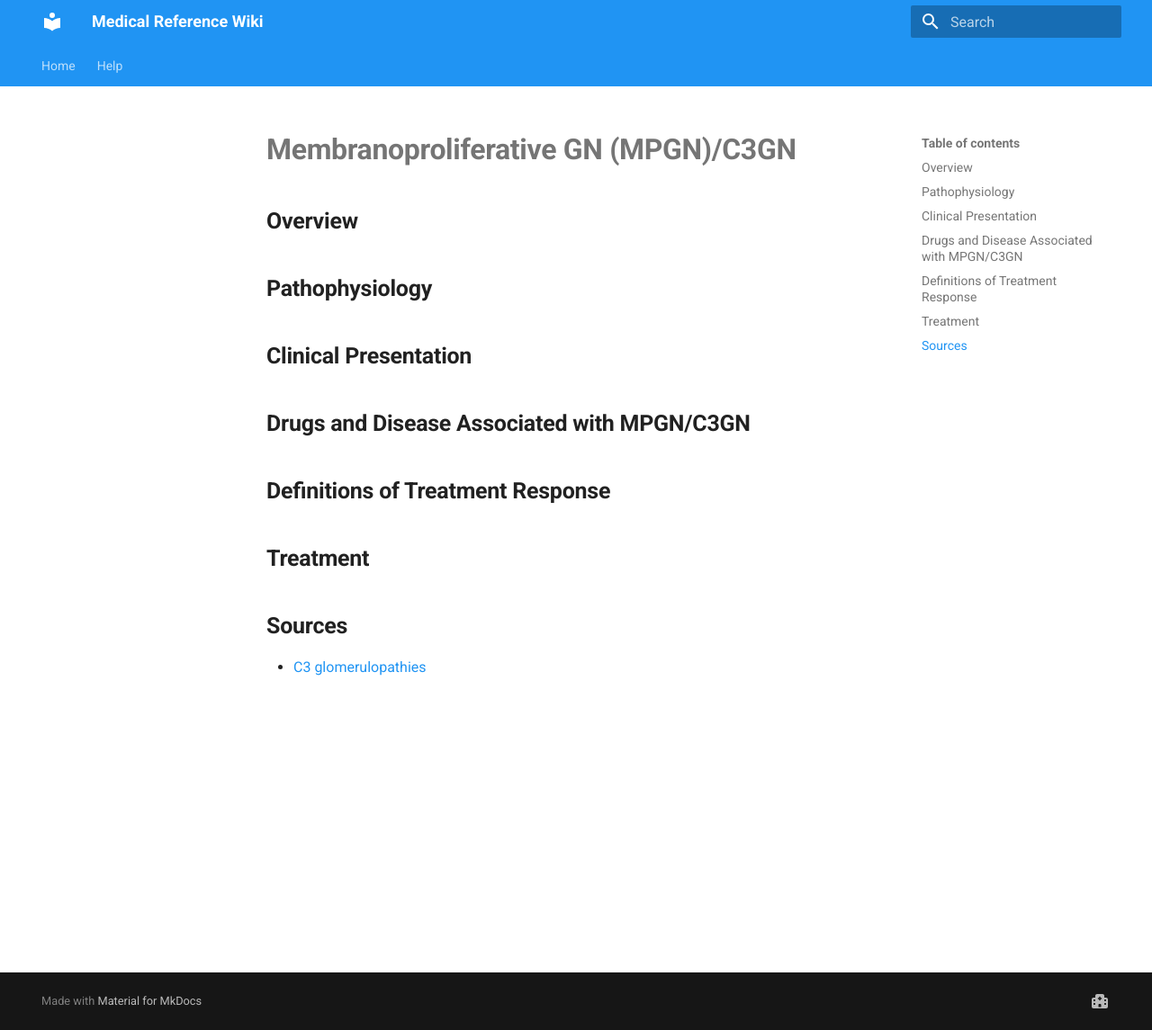
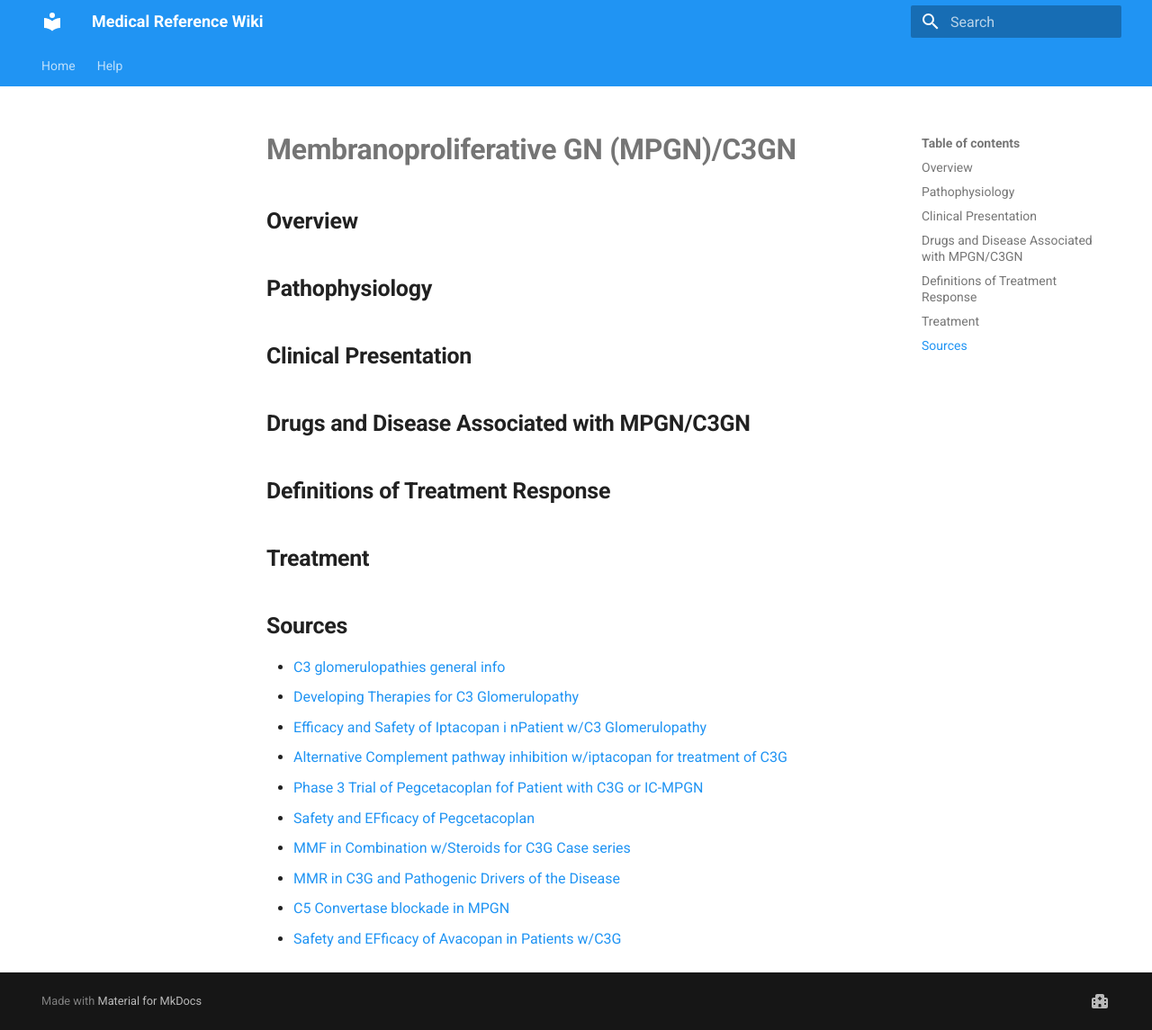
Before and after one commit to TTUNEPH2025/GN, an MkDocs documentation site: the page built from docs/MPGN-C3GN.md, in a window 1280 px wide and 1145 px high. Shown: the whole window at 90% size. Built offline with MkDocs 1.6.1 and Material for MkDocs 9.7.7, drawn with Linux system fonts in a browser that asks for light colours.

Commit message:
Update MPGN-C3GN.md

```diff
--- a/docs/MPGN-C3GN.md
+++ b/docs/MPGN-C3GN.md
@@ -6,4 +6,13 @@
 ## **Definitions of Treatment Response**
 ## **Treatment**
 ## **Sources**
- * [C3 glomerulopathies](https://pmc.ncbi.nlm.nih.gov/articles/PMC10704907/)
+ * [C3 glomerulopathies general info](https://pmc.ncbi.nlm.nih.gov/articles/PMC10704907/)
+ * [Developing Therapies for C3 Glomerulopathy](https://khi.asn-online.org/uploads/developing_therapies_for_c3_glomerulopathy__report.18.pdf)
+ * [Efficacy and Safety of Iptacopan i nPatient w/C3 Glomerulopathy](https://www.sciencedirect.com/science/article/pii/S2468024924023222)
+ * [Alternative Complement pathway inhibition w/iptacopan for treatment of C3G](https://pubmed.ncbi.nlm.nih.gov/36217526/)
+ * [Phase 3 Trial of Pegcetacoplan fof Patient with C3G or IC-MPGN](https://journals.lww.com/jasn/pages/articleviewer.aspx?year=2024&issue=10001&article=00313&type=Fulltext)
+ * [Safety and EFficacy of Pegcetacoplan](https://pmc.ncbi.nlm.nih.gov/articles/PMC10658235/)
+ * [MMF in Combination w/Steroids for C3G Case series](https://pubmed.ncbi.nlm.nih.gov/29326307/)
+ * [MMR in C3G and Pathogenic Drivers of the Disease](https://pubmed.ncbi.nlm.nih.gov/32816888/)
+ * [C5 Convertase blockade in MPGN](https://www.sciencedirect.com/science/article/abs/pii/S0272638619301003)
+ * [Safety and EFficacy of Avacopan in Patients w/C3G](https://pubmed.ncbi.nlm.nih.gov/39392695/)
```
